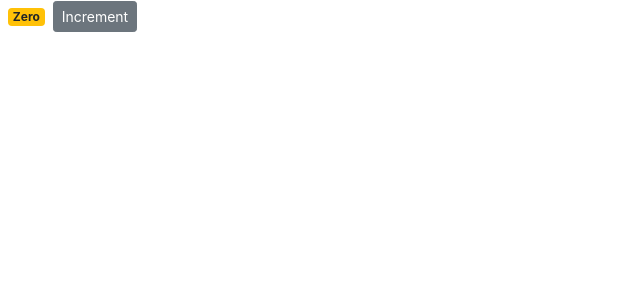
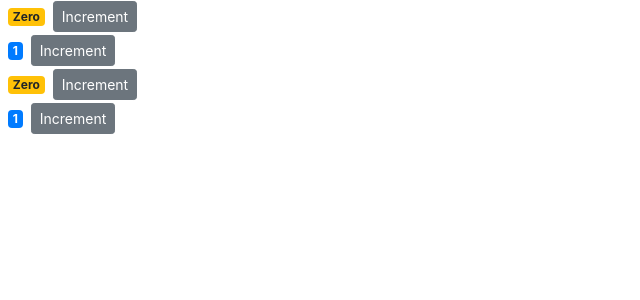
Before and after one commit to JayDub21/shopping-cart, a React (Create React App) app: page / in a window 1280 px wide. Shown: the top 300 px of the page, without its empty margins (0-640 px from the left). Built offline with nearby package versions, Linux system fonts and the light colour scheme.

Commit message:
counters container

```diff
--- a/public/index.html
+++ b/public/index.html
@@ -19,7 +19,6 @@
       Notice the use of %PUBLIC_URL% in the tags above.
       It will be replaced with the URL of the `public` folder during the build.
       Only files inside the `public` folder can be referenced from the HTML.
-
       Unlike "/favicon.ico" or "favicon.ico", "%PUBLIC_URL%/favicon.ico" will
       work correctly both with client-side routing and a non-root public URL.
       Learn how to configure a non-root public URL by running `npm run build`.
@@ -32,10 +31,8 @@
     <!--
       This HTML file is a template.
       If you open it directly in the browser, you will see an empty page.
-
       You can add webfonts, meta tags, or analytics to this file.
       The build step will place the bundled scripts into the <body> tag.
-
       To begin the development, run `npm start` or `yarn start`.
       To create a production bundle, use `npm run build` or `yarn build`.
     -->
--- a/src/components/counter.jsx
+++ b/src/components/counter.jsx
@@ -2,11 +2,12 @@
 
 class Counter extends Component {
   state = {
-    count: 0,
+    value: this.props.value,
   };
 
-  handleIncrement = () => {
-    this.setState({ count: this.state.count + 1 });
+  handleIncrement = (product) => {
+    this.setState({ value: this.state.value + 1 });
+    console.log(this.state.value, product);
   };
 
   render() {
@@ -14,7 +15,7 @@
       <div>
         <span className={this.getBadgeClasses()}>{this.formatCount()}</span>
         <button
-          onClick={this.handleIncrement}
+          onClick={() => this.handleIncrement({ id: 1 })}
           className='btn btn-secondary btn-sm'
         >
           Increment
@@ -25,13 +26,13 @@
 
   getBadgeClasses() {
     let classes = 'badge m-2 badge-';
-    classes += this.state.count === 0 ? 'warning' : 'primary';
+    classes += this.state.value === 0 ? 'warning' : 'primary';
     return classes;
   }
 
   formatCount() {
-    const { count } = this.state;
-    return count === 0 ? 'Zero' : count;
+    const { value } = this.state;
+    return value === 0 ? 'Zero' : value;
   }
 }
 
--- /dev/null
+++ b/src/components/counters.jsx
@@ -0,0 +1,24 @@
+import React, { Component } from 'react';
+import Counter from './counter';
+
+class Counters extends Component {
+  state = {
+    counters: [
+      { id: 1, value: 0 },
+      { id: 2, value: 1 },
+      { id: 3, value: 0 },
+      { id: 4, value: 1 },
+    ],
+  };
+  render() {
+    return (
+      <div>
+        {this.state.counters.map((counter) => (
+          <Counter key={counter.id} value={counter.value} />
+        ))}
+      </div>
+    );
+  }
+}
+
+export default Counters;
--- a/src/index.js
+++ b/src/index.js
@@ -4,16 +4,13 @@
 import './index.css';
 // import App from './App';
 import reportWebVitals from './reportWebVitals';
-import Counter from './components/counter';
+import Counters from './components/counters';
 
 ReactDOM.render(
   <React.StrictMode>
-    <Counter />
+    <Counters />
   </React.StrictMode>,
   document.getElementById('root')
 );
 
-// If you want to start measuring performance in your app, pass a function
-// to log results (for example: reportWebVitals(console.log))
-// or send to an analytics endpoint. Learn more: https://bit.ly/CRA-vitals
 reportWebVitals();
```
Also changed, not shown: src/App.js (+1 -19 lines), public/robots.txt (deleted), src/logo.svg (deleted).
